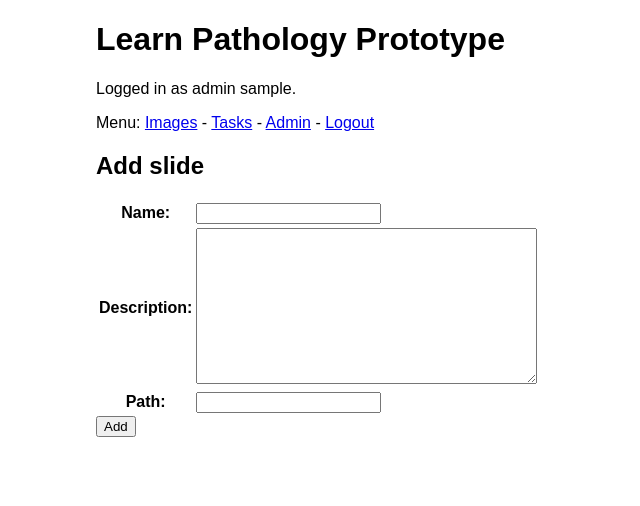
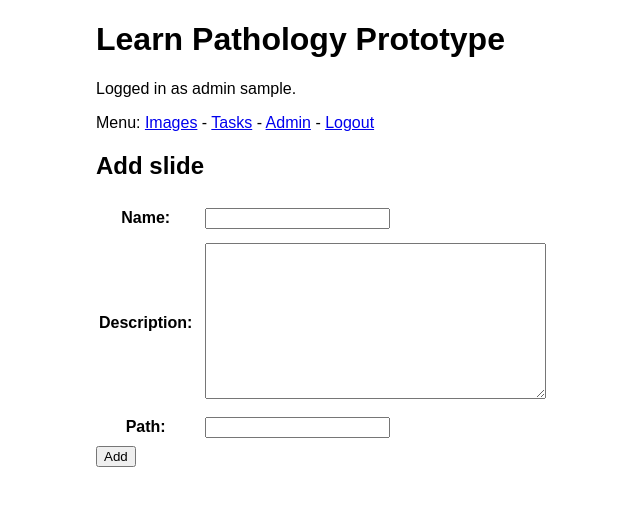
Before and after one commit to AICAN-Research/learn-pathology, a Django app: page /slide/add/ in a window 1280 px wide. Shown: the top 506 px of the page, without its empty margins (144-784 px from the left). Run offline with Django 3.2, Linux system fonts and the light colour scheme; the visitor is signed in with stand-in values (Sample User, id 1); some libraries are stand-ins or nearby versions.

Commit message:
padding table

```diff
--- a/slide/static/slide/style.css
+++ b/slide/static/slide/style.css
@@ -31,3 +31,7 @@ main {
     margin: 0px auto;
     width: 800px;
 }
+
+td {
+    padding: 6px 10px 6px 10px;
+}
```
